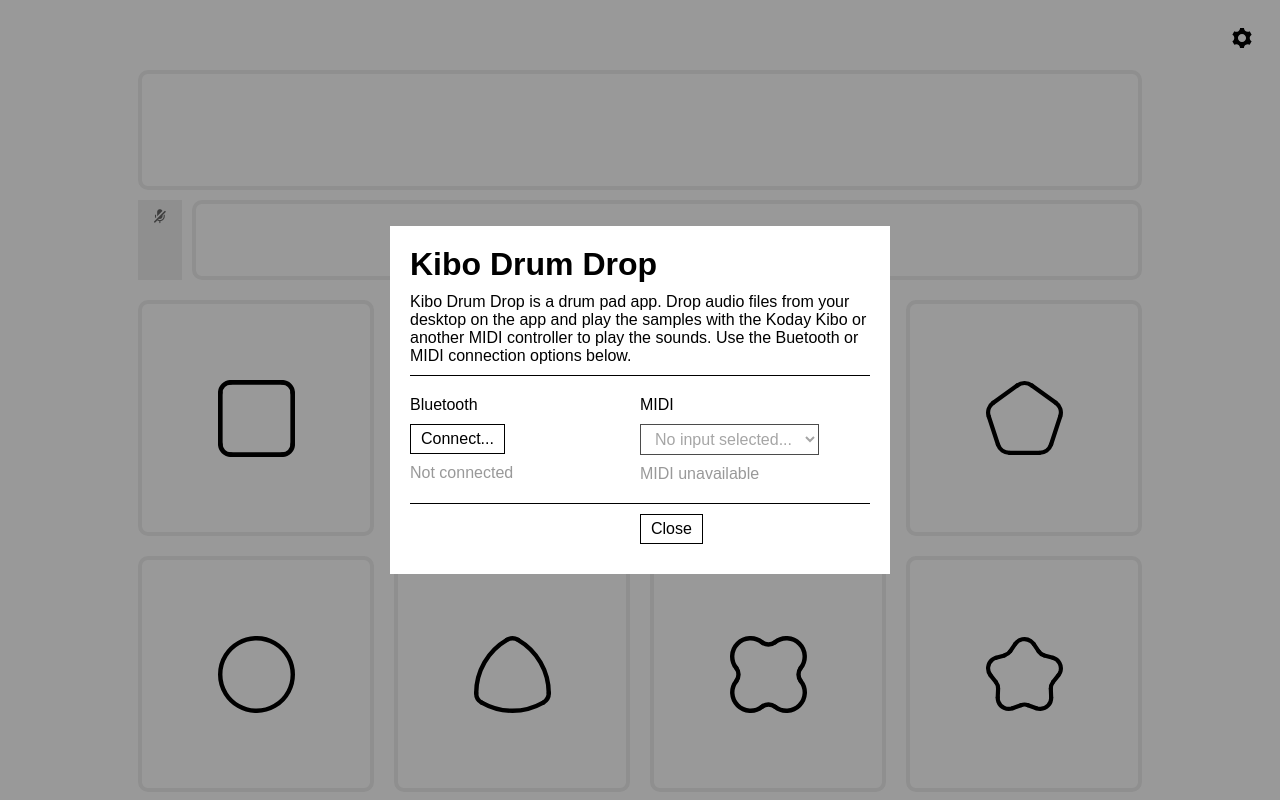
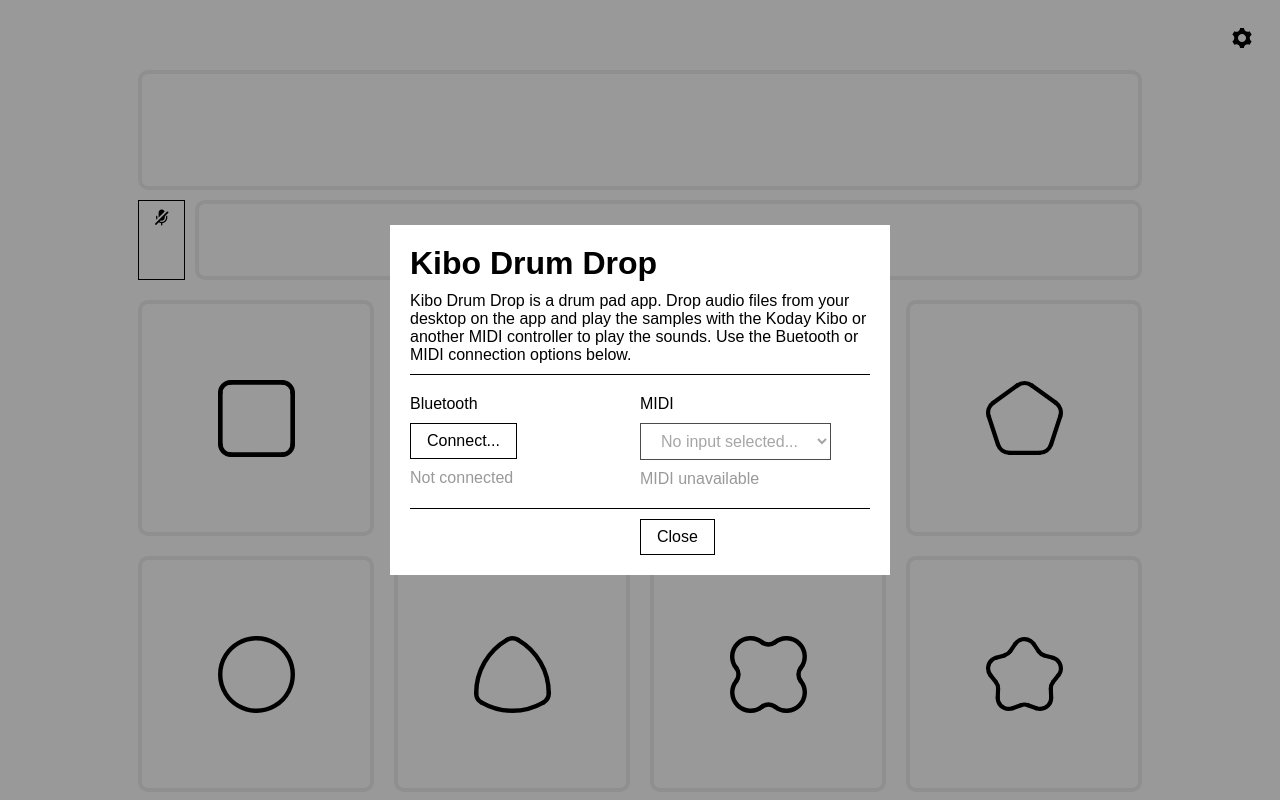
Before and after one commit to hisschemoller/kibo-drum-drop, a website with bundled scripts: page docs/index.html in a window 1280 px wide. Built offline with nearby package versions, Linux system fonts and the light colour scheme; a web font is replaced by a local one.

Commit message:
Settings panel refactored.

```diff
--- a/docs/css/settings.css
+++ b/docs/css/settings.css
@@ -1,98 +1,31 @@
-.panel__header {}
-.panel__viewport {}
-.panel__content {}
-.panel__section {
-	border-top: 1px solid #000;
+#settings .dialog__window {
+	width: 500px;
+}
+.settings__section {
+	border-top: 1px solid var(--color-darkest);
 	display: flex;
 	flex-wrap: wrap;
-	margin: 10px 0;
+	margin: 10px 0 0 0;
 	padding-top: 10px;
+	width: 100%;
 }
-.panel__section-left,
-.panel__section-right {
+.settings__section-left,
+.settings__section-right {
 	flex-basis: 50%;
 	min-width: 200px;
 }
-.panel__section-right select {
-	border: 1px solid #000;
+.settings__section-right select {
+	border: 1px solid var(--color-darkest);
 	border-radius: 0;
 	background-color: transparent;
 	font-size: 16px;
 	-moz-appearance: none;
-	padding: 5px 10px;
+	padding: 8px 16px;
 }
-.panel__section-right span {
-	display: block;
-	padding: 10px 0 0 0;
-}
-.panel__content button {
-	border: 1px solid #000;
-	border-radius: 0;
-	background-color: transparent;
-	font-size: 16px;
-	padding: 5px 10px;
-}
-
-.settings {
-	bottom: 0;
-	display: none;
-	left: 0;
-	position: fixed;
-	right: 0;
-	top: 0;
-	z-index: 1;
-}
-.settings.settings--show {
-	display: block;
-}
-.settings[data-show='true'] {
-	display: block;
-}
-.settings__layer {
-	background-color: rgba(0, 0, 0, 0.4);
-	bottom: 0;
-	left: 0;
-	position: absolute;
-	right: 0;
-	top: 0;
-}
-.settings__window {
-	background-color: #fff;
-	left: 50%;
-	max-width: none;
-	position: absolute;
-	top: 50%;
-	transform: translate(-50%, -50%);
-	width: 90%;
-}
-.settings__window.panel {
-	display: block;
-	padding: 20px;
-}
-.settings__header,
-.settings__header + p {
-	margin-bottom: 10px;
-}
-.settings__body {
-	display: block;
-	padding: 10px 20px;
-}
-.settings__controls {
-	padding: 10px 20px 20px 20px;
-}
-.settings__reject {}
-.settings__agree {}
 .settings__section-header {
 	margin: 10px 0;
 }
 .settings__status {
-	color: #999;
-	margin-bottom: 10px;
+	color: var(--color-mid);
 	margin-top: 10px;
 }
-
-@media only screen and (min-width: 600px) {
-	.settings__window {
-		max-width: 500px;
-	}
-}
--- a/docs/css/style.css
+++ b/docs/css/style.css
@@ -116,19 +116,19 @@
   overflow: hidden;
 }
 .btn {
-  background-color: var(--color-lighter);
-  border: none;
+  background-color: var(--color-lightest);
+  border: 1px solid var(--color-darkest);
   border-radius: 0;
-  color: var(--color-middark);
+  color: var(--color-darkest);
   cursor: pointer;
-  font-size: 14px;
+  font-size: 16px;
   justify-content: space-around;
   outline: none;
   padding: 8px 16px;
   text-align: center;
 }
 .btn:hover {
-  background-color: var(--color-light);
+  background-color: var(--color-lighter);
   color: var(--color-dark);
 }
 .toggle__check {
--- a/docs/index.html
+++ b/docs/index.html
@@ -32,7 +32,7 @@
 			<div class="dialog__layer"></div>
 			<div class="dialog__window">
 				<div class="dialog__header">
-					<h3 class="dialog__header-label">header</h3>
+					<h3 class="dialog__header-title">header</h3>
 				</div>
 				<div class="dialog__viewport">
 					<div class="dialog__content">
@@ -45,22 +45,22 @@
         </div>
 			</div>
 		</div>
-    <div class="settings">
-      <div class="settings__layer"></div>
-      <div class="settings__window panel">
-        <div class="panel__header">
-          <h1 class="settings__header">Kibo Drum Drop</h1>
-          <p>Kibo Drum Drop is a drum pad app. Drop audio files from your desktop on the app and play the samples with the Koday Kibo or another MIDI controller to play the sounds. Use the Buetooth or MIDI connection options below.</p>
+    <div id="settings" class="dialog">
+      <div class="dialog__layer"></div>
+      <div class="dialog__window">
+        <div class="dialog__header">
+          <h1 class="dialog__header-title">Kibo Drum Drop</h1>
         </div>
-        <div class="panel__viewport">
-          <div class="panel__content">
-            <div class="panel__section">
-              <div class="panel__section-left">
+        <div class="dialog__viewport">
+          <div class="dialog__content">
+            <p>Kibo Drum Drop is a drum pad app. Drop audio files from your desktop on the app and play the samples with the Koday Kibo or another MIDI controller to play the sounds. Use the Buetooth or MIDI connection options below.</p>
+            <div class="settings__section">
+              <div class="settings__section-left">
                 <div class="settings__section-header">Bluetooth</div>
-                <button type="button" class="ble-connect">Connect...</button>
+                <button type="button" class="btn ble-connect">Connect...</button>
                 <div class="settings__status ble-status">Not connected</div>
               </div>
-              <div class="panel__section-right">
+              <div class="settings__section-right">
                 <div class="settings__section-header">MIDI</div>
                 <select class="midiin-select">
                   <option value="null">No input selected...</option>
@@ -68,13 +68,15 @@
                 <div class="settings__status midiin-status"></div>
               </div>
             </div>
-            <div class="panel__section">
-              <div class="panel__section-left">
-                <div></div>
-              </div>
-              <div class="panel__section-right">
-                <button type="button" class="settings__close">Close</button>
-              </div>
+          </div>
+        </div>
+        <div class="dialog__controls">
+          <div class="settings__section">
+            <div class="settings__section-left">
+              <div></div>
+            </div>
+            <div class="settings__section-right">
+              <button type="button" class="btn dialog__resolve">Close</button>
             </div>
           </div>
         </div>
--- a/docs/js/view/settings.js
+++ b/docs/js/view/settings.js
@@ -64,9 +64,9 @@
 }
 
 export function setup() {
-	rootEl = document.querySelector('.settings');
-	layerEl = rootEl.querySelector('.settings__layer');
-	closeBtn = rootEl.querySelector('.settings__close');
+	rootEl = document.querySelector('#settings');
+	layerEl = rootEl.querySelector('.dialog__layer');
+	closeBtn = rootEl.querySelector('.dialog__resolve');
 	midiInputsSelect = rootEl.querySelector('.midiin-select');
 	midiInputStatusEl = rootEl.querySelector('.midiin-status');
 	bluetoothConnectBtn = rootEl.querySelector('.ble-connect');
@@ -88,9 +88,9 @@
 function showSettingsPanel(state) {
 	const { isSettingsVisible } = state;
 	if (isSettingsVisible) {
-		rootEl.classList.add('settings--show');
+		rootEl.dataset.show = true;
 	} else {
-		rootEl.classList.remove('settings--show');
+		rootEl.dataset.show = false;
 	}
 }
 
```
